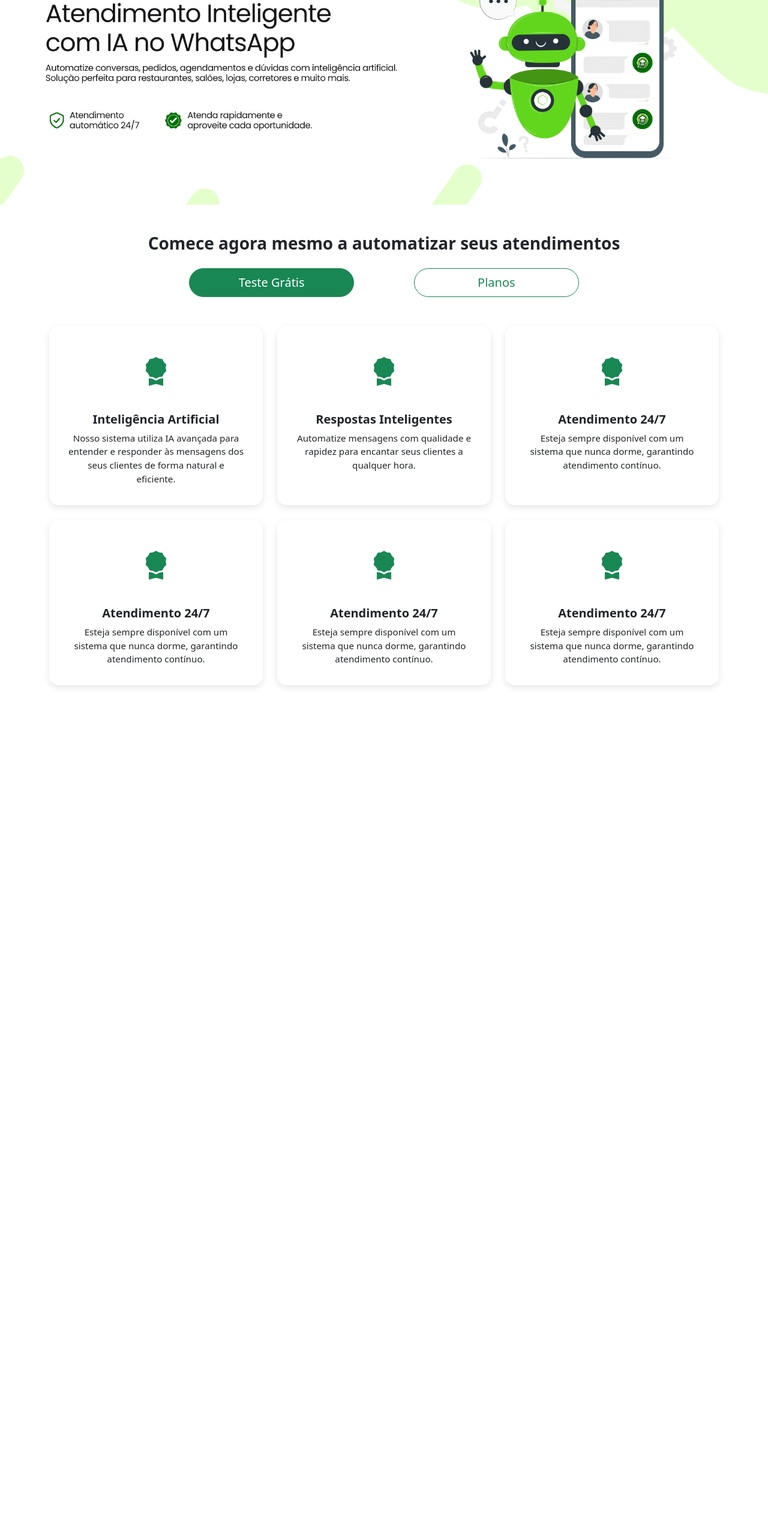
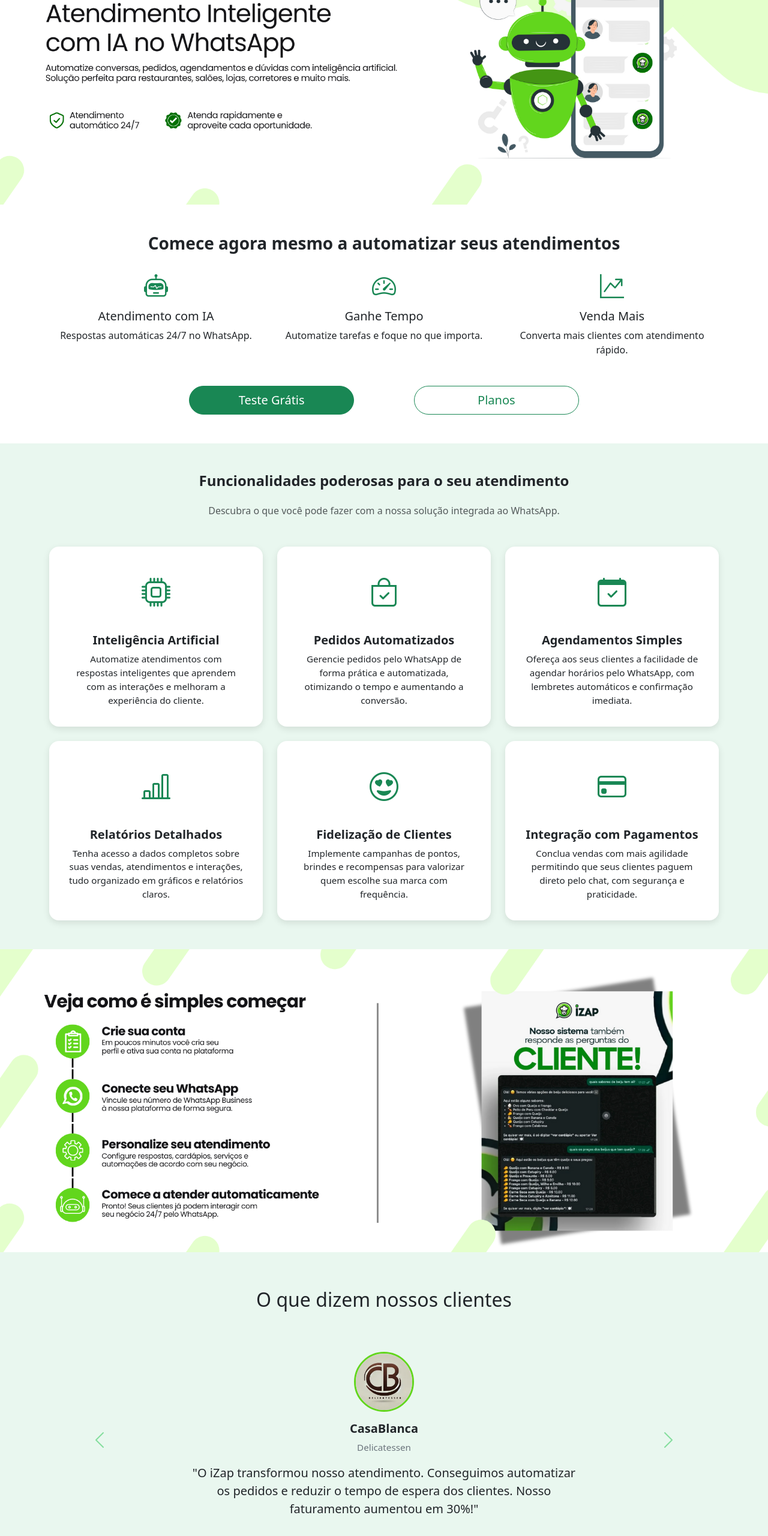
Before and after one commit to Ricardo-Rodrigues0/iZap, a plain HTML site: page index.html in a window 1280 px wide. Shown: the part 164-2724 px from the top of the page at 60% size. Before the commit the page ends 1354 px from the top, so only its background shows below. Drawn offline with nearby package versions, Linux system fonts and the light colour scheme.

Commit message:
modificações index

```diff
--- a/assets/css/style.css
+++ b/assets/css/style.css
@@ -1,3 +1,14 @@
+
+
+*::-webkit-scrollbar {
+    width: 5px;
+}
+
+*::-webkit-scrollbar-thumb {
+    border-radius: 20px;
+    border: 3px solid #62D61D;
+}
+
 .navbar-custom {
     position: absolute;
     top: 0;
@@ -44,6 +55,7 @@
 .card-custom:hover {
     transform: translateY(-10px);
     box-shadow: 0 0.5rem 1rem rgba(0, 0, 0, 0.15);
+    background: #f9fff6;
 }
 
 .icon-large {
@@ -61,3 +73,40 @@
 .card-text {
     font-size: 0.95rem;
 }
+
+.depoimentos-section {
+    background-color: #e9f7ef;
+    padding: 60px 0;
+  }
+
+  .depoimento-item {
+    background: transparent;
+    border: none;
+    text-align: center;
+    max-width: 700px;
+    padding: 20px;
+  }
+
+  .foto-cliente {
+    width: 100px;
+    height: 100px;
+    object-fit: cover;
+    border-radius: 50%;
+    border: 3px solid #62D61D;
+  }
+
+  .cliente-nome {
+    font-weight: 600;
+    font-size: 1.25rem;
+    color: #212529;
+  }
+
+  .cliente-empresa {
+    display: block;
+    font-size: 0.95rem;
+    color: #6c757d;
+  }
+
+  .seta-verde {
+    filter: invert(43%) sepia(94%) saturate(430%) hue-rotate(83deg) brightness(91%) contrast(85%);
+  }
--- a/index.html
+++ b/index.html
@@ -4,53 +4,35 @@
 <head>
   <meta charset="UTF-8">
   <meta name="viewport" content="width=device-width, initial-scale=1.0">
-
-    <!-- Importando os ícones do Bootstrap | Usado para adicionar ícones visuais no projeto -->
   <link rel="stylesheet" href="https://cdn.jsdelivr.net/npm/bootstrap-icons/font/bootstrap-icons.css">
-
-    <!-- Importando o framework Bootstrap | Fornece classes prontas para responsividade e componentes visuais -->
   <link href="https://cdn.jsdelivr.net/npm/bootstrap@5.3.3/dist/css/bootstrap.min.css" rel="stylesheet"
     crossorigin="anonymous">
-
-    <!-- Importando o arquivo CSS do projeto | Contém os estilos personalizados da aplicação -->
   <link rel="stylesheet" href="./assets/css/style.css">
-
-    <!-- Ícone de atalho exibido na aba do navegador -->
   <link rel="shortcut icon" href="./assets/img/favicon.ico" type="image/x-icon">
-
-    <!-- Título da aba do navegador -->
   <title>iZAP.ai | Automatize seus atendimentos com Inteligência Artificial no WhatsApp</title>
-
 </head>
 
 <body>
 
+  <!-- NAVBAR -->
   <nav class="navbar navbar-expand-lg navbar-light navbar-custom">
     <div class="container-fluid d-flex align-items-center justify-content-between">
-            <!-- Logo -->
       <a class="navbar-brand d-flex align-items-center" href="#">
         <img src="./assets/img/izap-logo.png" alt="Logo" class="img-fluid" style="max-width: 80px;">
         <img src="./assets/img/izap-logoName.png" alt="Logo" class="img-fluid d-none d-md-block"
           style="max-width: 120px;">
       </a>
-
-            <!-- Botão de alternância para dispositivos móveis -->
       <button class="navbar-toggler" type="button" data-bs-toggle="collapse" data-bs-target="#navbarNav"
         aria-controls="navbarNav" aria-expanded="false" aria-label="Toggle navigation">
         <span class="navbar-toggler-icon"></span>
       </button>
-
-            <!-- Botões de navegação -->
       <div class="collapse navbar-collapse" id="navbarNav">
-                <!-- Versão desktop: gap e botões alinhados horizontalmente -->
         <div class="d-none d-lg-flex gap-4 mx-auto nav-buttons">
           <a href="#inicio" class="btn custom-nav-btn">Início</a>
           <a href="#planos" class="btn custom-nav-btn">Planos</a>
           <a href="#clientes" class="btn custom-nav-btn">Clientes</a>
           <a href="#contato" class="btn custom-nav-btn">Contato</a>
         </div>
-
-                <!-- Versão mobile: links empilhados -->
         <div class="d-flex d-lg-none flex-column align-items-center navbar-nav mt-3">
           <a href="#inicio" class="nav-link custom-nav-btn">Início</a>
           <a href="#planos" class="nav-link custom-nav-btn">Planos</a>
@@ -58,18 +40,38 @@
           <a href="#contato" class="nav-link custom-nav-btn">Contato</a>
         </div>
       </div>
-
     </div>
   </nav>
 
+  <!-- SEÇÃO: Banner -->
+  <section id="inicio" style="background-color: #f8f9fa;">
+    <div class="main">
+      <img src="./assets/img/banner.png" alt="Banner" class="img-fluid w-100">
+    </div>
+  </section>
 
-
-    <div class="main">
-        <img src="./assets/img/banner.png" alt="" class="img-fluid w-100">
-
-        <div class="container text-center my-5">
+  <!-- SEÇÃO: Benefícios -->
+  <section style="background-color: #ffffff;">
+    <div class="container text-center py-5">
       <h3 class="fw-bold mb-4">Comece agora mesmo a automatizar seus atendimentos</h3>
-            <div class="row justify-content-center g-2"> <!-- g-2 reduz o espaço entre colunas -->
+      <div class="row text-center mb-4">
+        <div class="col-12 col-md-4">
+          <i class="bi bi-robot fs-1 text-success"></i>
+          <h5 class="mt-2">Atendimento com IA</h5>
+          <p>Respostas automáticas 24/7 no WhatsApp.</p>
+        </div>
+        <div class="col-12 col-md-4">
+          <i class="bi bi-speedometer2 fs-1 text-success"></i>
+          <h5 class="mt-2">Ganhe Tempo</h5>
+          <p>Automatize tarefas e foque no que importa.</p>
+        </div>
+        <div class="col-12 col-md-4">
+          <i class="bi bi-graph-up-arrow fs-1 text-success"></i>
+          <h5 class="mt-2">Venda Mais</h5>
+          <p>Converta mais clientes com atendimento rápido.</p>
+        </div>
+      </div>
+      <div class="row justify-content-center g-2 mt-4">
         <div class="col-12 col-md-4">
           <a href="#" class="btn btn-success btn-lg w-75 rounded-pill">Teste Grátis</a>
         </div>
@@ -78,86 +80,147 @@
         </div>
       </div>
     </div>
+  </section>
 
+  <!-- SEÇÃO: Funcionalidades -->
+  <section style="background-color: #e9f7ef;">
+    <div class="container py-5">
+      <h4 class="fw-bold text-center mb-4">Funcionalidades poderosas para o seu atendimento</h4>
+      <p class="text-center text-muted mb-5">Descubra o que você pode fazer com a nossa solução integrada ao WhatsApp.</p>
+      <div class="row row-cols-1 row-cols-md-2 row-cols-lg-3 g-4">
 
-        <div class="container my-5">
-            <div class="row row-cols-1 row-cols-md-2 row-cols-lg-3 g-4">
         <!-- CARD 1 -->
         <div class="col">
           <div class="card card-custom text-center p-3">
-                        <i class="bi bi-award-fill icon-large"></i>
+            <i class="bi bi-cpu icon-large"></i>
             <div class="card-body">
               <h5 class="card-title">Inteligência Artificial</h5>
-                            <p class="card-text">Nosso sistema utiliza IA avançada para entender e responder às mensagens dos seus clientes de forma natural e eficiente.</p>
+              <p class="card-text">Automatize atendimentos com respostas inteligentes que aprendem com as interações e melhoram a experiência do cliente.</p>
             </div>
           </div>
         </div>
 
-                <!-- Repita os próximos cards conforme necessário -->
+        <!-- CARD 2 -->
         <div class="col">
           <div class="card card-custom text-center p-3">
-                        <i class="bi bi-award-fill icon-large"></i>
+            <i class="bi bi-bag-check icon-large"></i>
             <div class="card-body">
-                            <h5 class="card-title">Respostas Inteligentes</h5>
-                            <p class="card-text">Automatize mensagens com qualidade e rapidez para encantar seus clientes a qualquer hora.</p>
+              <h5 class="card-title">Pedidos Automatizados</h5>
+              <p class="card-text">Gerencie pedidos pelo WhatsApp de forma prática e automatizada, otimizando o tempo e aumentando a conversão.</p>
             </div>
           </div>
         </div>
 
+        <!-- CARD 3 -->
         <div class="col">
           <div class="card card-custom text-center p-3">
-                        <i class="bi bi-award-fill icon-large"></i>
+            <i class="bi bi-calendar-check icon-large"></i>
             <div class="card-body">
-                            <h5 class="card-title">Atendimento 24/7</h5>
-                            <p class="card-text">Esteja sempre disponível com um sistema que nunca dorme, garantindo atendimento contínuo.</p>
+              <h5 class="card-title">Agendamentos Simples</h5>
+              <p class="card-text">Ofereça aos seus clientes a facilidade de agendar horários pelo WhatsApp, com lembretes automáticos e confirmação imediata.</p>
             </div>
           </div>
         </div>
 
-
-
+        <!-- CARD 4 -->
         <div class="col">
           <div class="card card-custom text-center p-3">
-                        <i class="bi bi-award-fill icon-large"></i>
+            <i class="bi bi-bar-chart-line icon-large"></i>
             <div class="card-body">
-                            <h5 class="card-title">Atendimento 24/7</h5>
-                            <p class="card-text">Esteja sempre disponível com um sistema que nunca dorme, garantindo atendimento contínuo.</p>
+              <h5 class="card-title">Relatórios Detalhados</h5>
+              <p class="card-text">Tenha acesso a dados completos sobre suas vendas, atendimentos e interações, tudo organizado em gráficos e relatórios claros.</p>
             </div>
           </div>
         </div>
 
-
+        <!-- CARD 5 -->
         <div class="col">
           <div class="card card-custom text-center p-3">
-                        <i class="bi bi-award-fill icon-large"></i>
+            <i class="bi bi-emoji-heart-eyes icon-large"></i>
             <div class="card-body">
-                            <h5 class="card-title">Atendimento 24/7</h5>
-                            <p class="card-text">Esteja sempre disponível com um sistema que nunca dorme, garantindo atendimento contínuo.</p>
+              <h5 class="card-title">Fidelização de Clientes</h5>
+              <p class="card-text">Implemente campanhas de pontos, brindes e recompensas para valorizar quem escolhe sua marca com frequência.</p>
             </div>
           </div>
         </div>
 
-
+        <!-- CARD 6 -->
         <div class="col">
           <div class="card card-custom text-center p-3">
-                        <i class="bi bi-award-fill icon-large"></i>
+            <i class="bi bi-credit-card icon-large"></i>
             <div class="card-body">
-                            <h5 class="card-title">Atendimento 24/7</h5>
-                            <p class="card-text">Esteja sempre disponível com um sistema que nunca dorme, garantindo atendimento contínuo.</p>
-                        </div>
-                    </div>
+              <h5 class="card-title">Integração com Pagamentos</h5>
+              <p class="card-text">Conclua vendas com mais agilidade permitindo que seus clientes paguem direto pelo chat, com segurança e praticidade.</p>
             </div>
           </div>
         </div>
 
+      </div>
+    </div>
+  </section>
 
+  <!-- SEÇÃO: Banner 2 -->
+  <section  style="background-color: #f8f9fa;">
+    <div>
+      <img src="./assets/img/banner2.png" alt="Banner" class="img-fluid w-100">
+    </div>
+  </section>
 
+<!-- SEÇÃO: Depoimentos -->
+<section class="depoimentos-section">
+    <div class="container">
+      <h2 class="text-center mb-5">O que dizem nossos clientes</h2>
+      <div id="testimonialCarousel" class="carousel slide" data-bs-ride="carousel" data-bs-interval="6000">
+        <div class="carousel-inner">
+
+          <!-- Depoimento 1 -->
+          <div class="carousel-item active">
+            <div class="depoimento-item mx-auto">
+              <img src="./assets/img/casablanca.png" alt="Foto cliente CasaBlanca" class="foto-cliente mb-3">
+              <h5 class="cliente-nome">CasaBlanca</h5>
+              <small class="cliente-empresa">Delicatessen</small>
+              <p class="lead mt-3">"O iZap transformou nosso atendimento. Conseguimos automatizar os pedidos e reduzir o tempo de espera dos clientes. Nosso faturamento aumentou em 30%!"</p>
             </div>
           </div>
 
+          <!-- Depoimento 2 -->
+          <div class="carousel-item">
+            <div class="depoimento-item mx-auto">
+              <img src="./assets/img/casadobolo.png" alt="Foto cliente Casa do Bolo" class="foto-cliente mb-3">
+              <h5 class="cliente-nome">Casa do Bolo</h5>
+              <small class="cliente-empresa">Confeitaria</small>
+              <p class="lead mt-3">"Desde que implementamos o iZap, conseguimos atender mais clientes com a mesma equipe. O sistema é intuitivo e os clientes adoram a rapidez nas respostas."</p>
+            </div>
+          </div>
+
+          <!-- Depoimento 3 -->
+          <div class="carousel-item">
+            <div class="depoimento-item mx-auto">
+              <img src="./assets/img/acainokilo.png" alt="Foto cliente Açaí no Kilo" class="foto-cliente mb-3">
+              <h5 class="cliente-nome">Açaí no Kilo</h5>
+              <small class="cliente-empresa">Sorveteria</small>
+              <p class="lead mt-3">"A integração com pagamentos via PIX facilitou muito nossas vendas. Os clientes fazem o pedido e pagam tudo pelo WhatsApp, sem complicação. Sistema perfeito!"</p>
+            </div>
+          </div>
+
+        </div>
+
+        <!-- Controles com setas verdes -->
+        <button class="carousel-control-prev" type="button" data-bs-target="#testimonialCarousel" data-bs-slide="prev">
+          <span class="carousel-control-prev-icon seta-verde"></span>
+          <span class="visually-hidden">Anterior</span>
+        </button>
+        <button class="carousel-control-next" type="button" data-bs-target="#testimonialCarousel" data-bs-slide="next">
+          <span class="carousel-control-next-icon seta-verde"></span>
+          <span class="visually-hidden">Próximo</span>
+        </button>
+      </div>
+    </div>
+  </section>
 
 
-    <!-- Importando scripts do Bootstrap -->
+
+  <!-- SCRIPTS -->
   <script src="https://cdn.jsdelivr.net/npm/bootstrap@5.3.3/dist/js/bootstrap.bundle.min.js"></script>
 </body>
 
```
Also changed, not shown: assets/img/acainokilo.png (added), assets/img/banner2.png (added), assets/img/casablanca.png (added), assets/img/casadobolo.png (added). Lines whose indentation alone changed are shown as unchanged.
